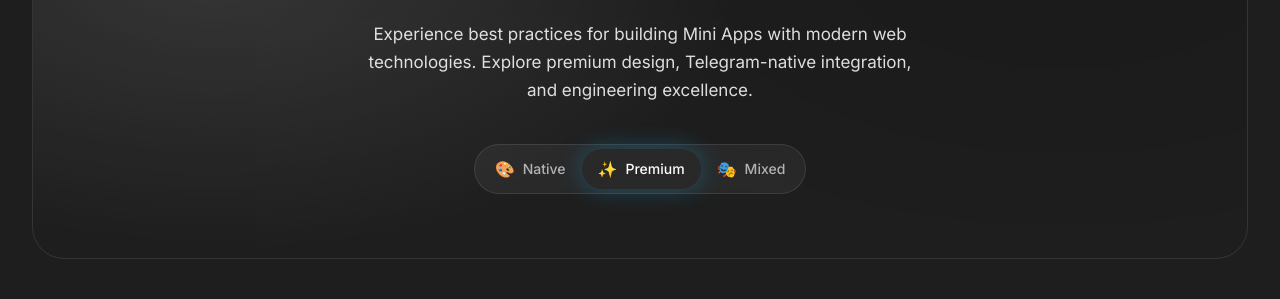
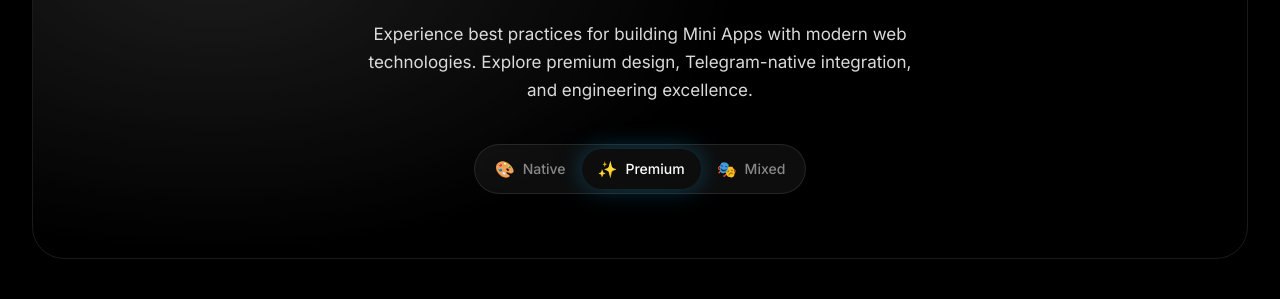
Before and after one commit to ruenh/uikit, an Astro site in the folder apps/web/: page / in a window 1280 px wide. Shown: the part 236-535 px from the top of the page. Built offline with nearby package versions, Linux system fonts and the light colour scheme; Astro itself is replaced by a stand-in of ours; no server answers.

Commit message:
style: apply TYPE LAB minimalist color scheme
- Pure black background (#000000 instead of #1E1E1E)
- Darker panels (#0a0a0a instead of #2C2C2C)
- More contrast borders (#222222)
- Updated text colors for better readability (#888888, #444444)
- Added yellow accent (#F4C753)
- Lighter purple (#D99EF6 instead of #A259FF)
- Updated red (#EE5D5D instead of #F24E1E)
- Tighter border radius (6px instead of 8px for medium)

No structural changes - only CSS color tokens updated

```diff
--- a/apps/web/src/styles/global.css
+++ b/apps/web/src/styles/global.css
@@ -10,24 +10,25 @@
    New Design Tokens (Font Specimen Manager style)
    ============================================================================ */
 :root {
-  /* Palette */
-  --bg-main: #1E1E1E;
-  --bg-panel: #2C2C2C;
-  --bg-input: #000000;
-  --bg-hover: #383838;
+  /* TYPE LAB Minimalist Palette */
+  --bg-main: #000000;
+  --bg-panel: #0a0a0a;
+  --bg-input: #0a0a0a;
+  --bg-hover: #111111;
 
-  --border: #444444;
+  --border: #222222;
   --border-subtle: #333333;
 
-  --accent-red: #F24E1E;
+  --accent-red: #EE5D5D;
   --accent-orange: #FF7262;
-  --accent-purple: #A259FF;
+  --accent-purple: #D99EF6;
   --accent-blue: #1ABCFE;
   --accent-green: #0ACF83;
+  --accent-yellow: #F4C753;
 
   --text-main: #FFFFFF;
-  --text-muted: #B3B3B3;
-  --text-dim: #757575;
+  --text-muted: #888888;
+  --text-dim: #444444;
 
   /* Map to existing system tokens (so whole project updates) */
   --color-bg-primary: var(--bg-main);
@@ -47,10 +48,10 @@
   --gradient-secondary: linear-gradient(135deg, var(--accent-blue) 0%, var(--accent-green) 100%);
   --gradient-accent: linear-gradient(135deg, var(--accent-red) 0%, var(--accent-orange) 100%);
 
-  /* Radii (smaller, tighter) */
+  /* Radii (TYPE LAB tighter) */
   --radius-sm: 4px;
-  --radius-md: 8px;
-  --radius-lg: 12px;
+  --radius-md: 6px;
+  --radius-lg: 8px;
   --radius-xl: 12px;
   --radius-full: 9999px;
 
```
